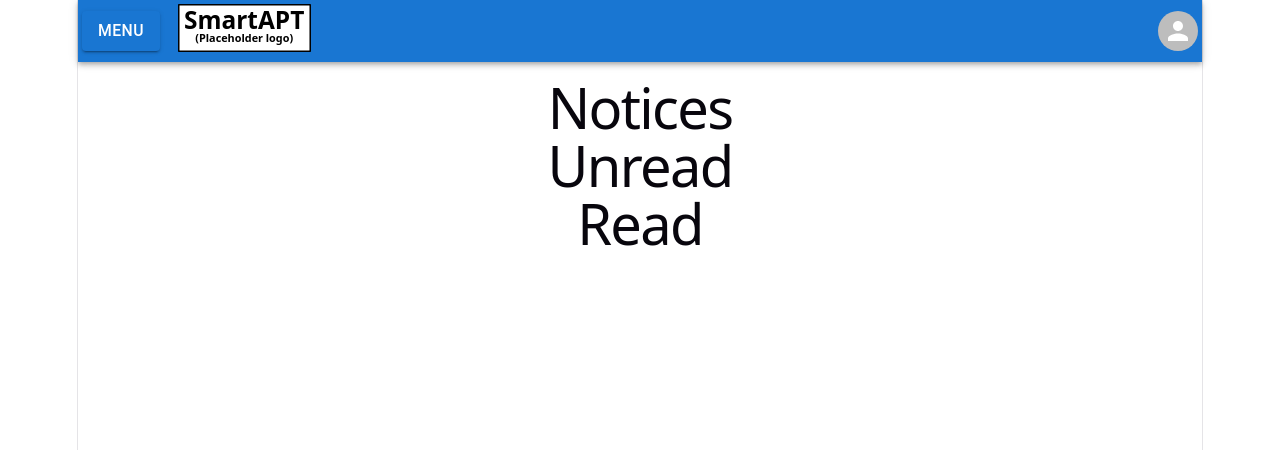
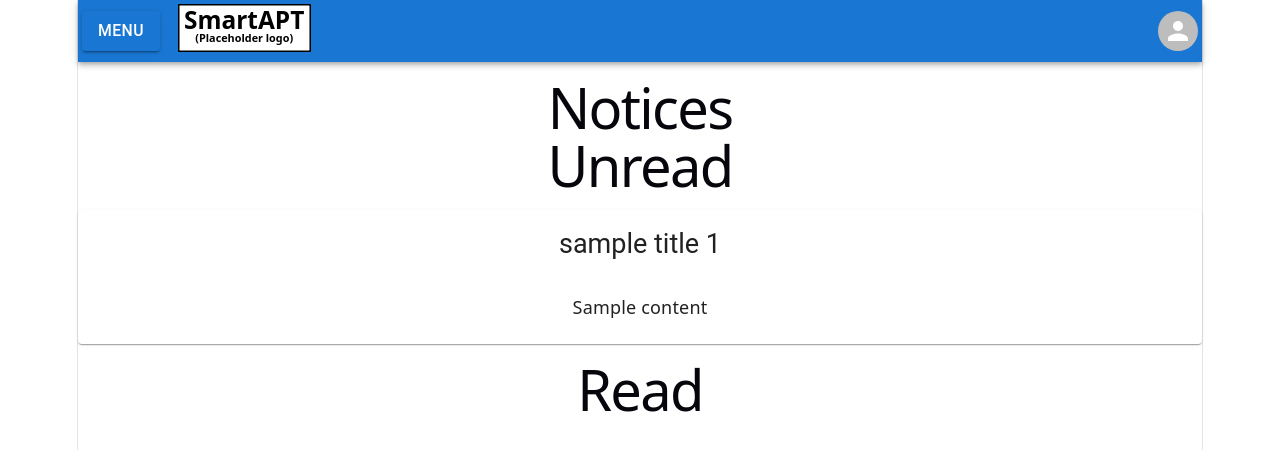
Before and after one commit to SevereWXJames/dormitory-managment-project, a React (Vite) app in the folder frontend/: page /notices in a window 1280 px wide. Shown: the top 450 px of the page. Built offline with nearby package versions, Linux system fonts and the light colour scheme.

Commit message:
Added NoticeCard component

```diff
--- /dev/null
+++ b/frontend/src/components/residents/notices/NoticeCard.tsx
@@ -0,0 +1,23 @@
+import { Card, CardContent, CardHeader } from "@mui/material";
+import type { JSX } from "@emotion/react/jsx-runtime";
+
+type NoticeCardProps = {
+	title: string,
+	children: JSX.Element | string;
+}
+
+/**
+ * React components for a single notice.
+ *
+ * @returns JSX for a notice card.
+ */
+export function NoticeCard(props: NoticeCardProps) {
+	return (
+		<Card className="notice-card">
+			<CardHeader title={props.title}></CardHeader>
+			<CardContent>
+				{props.children}
+			</CardContent>
+		</Card>
+	);
+}
--- a/frontend/src/pages/common/residents/dashboard/dynamic/NoticesPage.tsx
+++ b/frontend/src/pages/common/residents/dashboard/dynamic/NoticesPage.tsx
@@ -1,4 +1,5 @@
 import {CommonFrame} from "../../../../../components/common/CommonFrame.tsx";
+import { NoticeCard } from "../../../../../components/residents/notices/NoticeCard.tsx";
 
 export interface NoticesPageProps {
     read_notices: object[],
@@ -12,6 +13,9 @@ export function NoticesPage() {
             <div className="noticesPage">
                 <h1>Notices</h1>
                 <h1>Unread</h1>
+                <NoticeCard title="sample title 1">
+                    Sample content
+                </NoticeCard>
                 <h1>Read</h1>
             </div>
         </>
```
